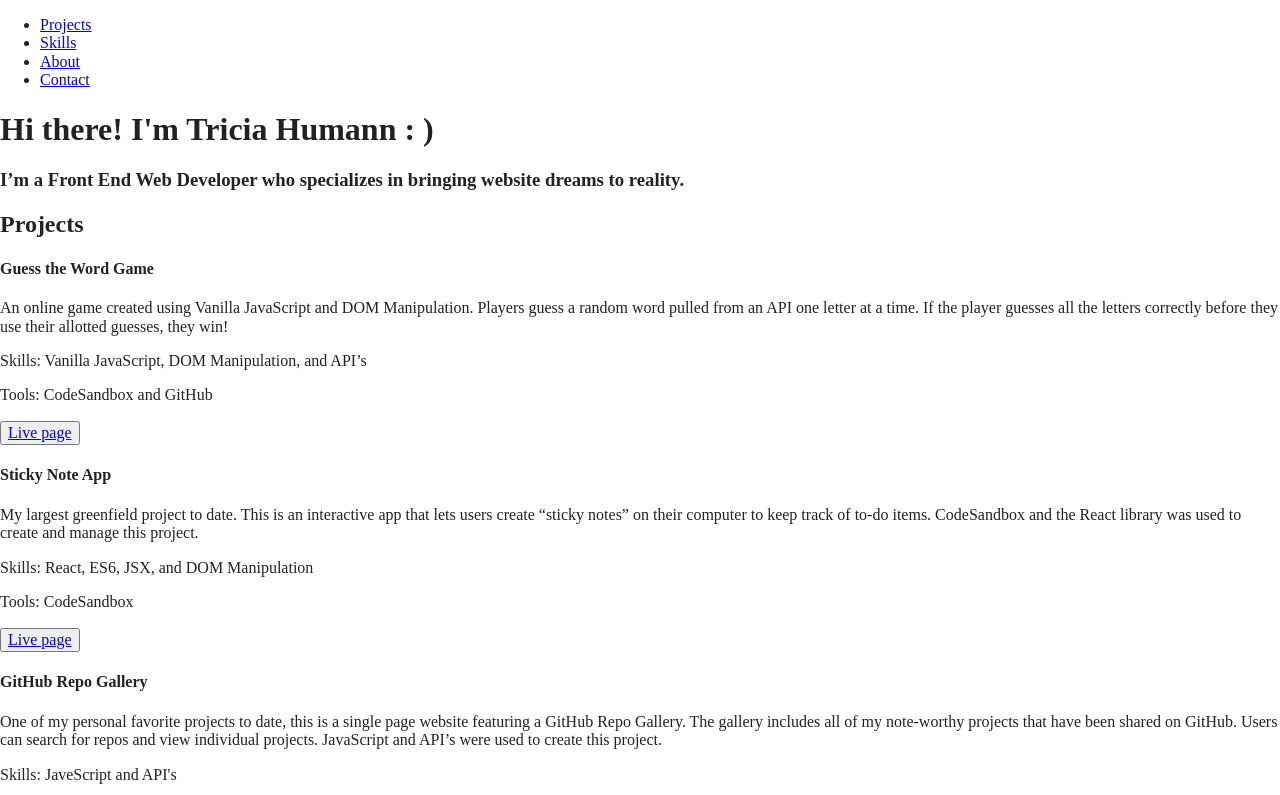
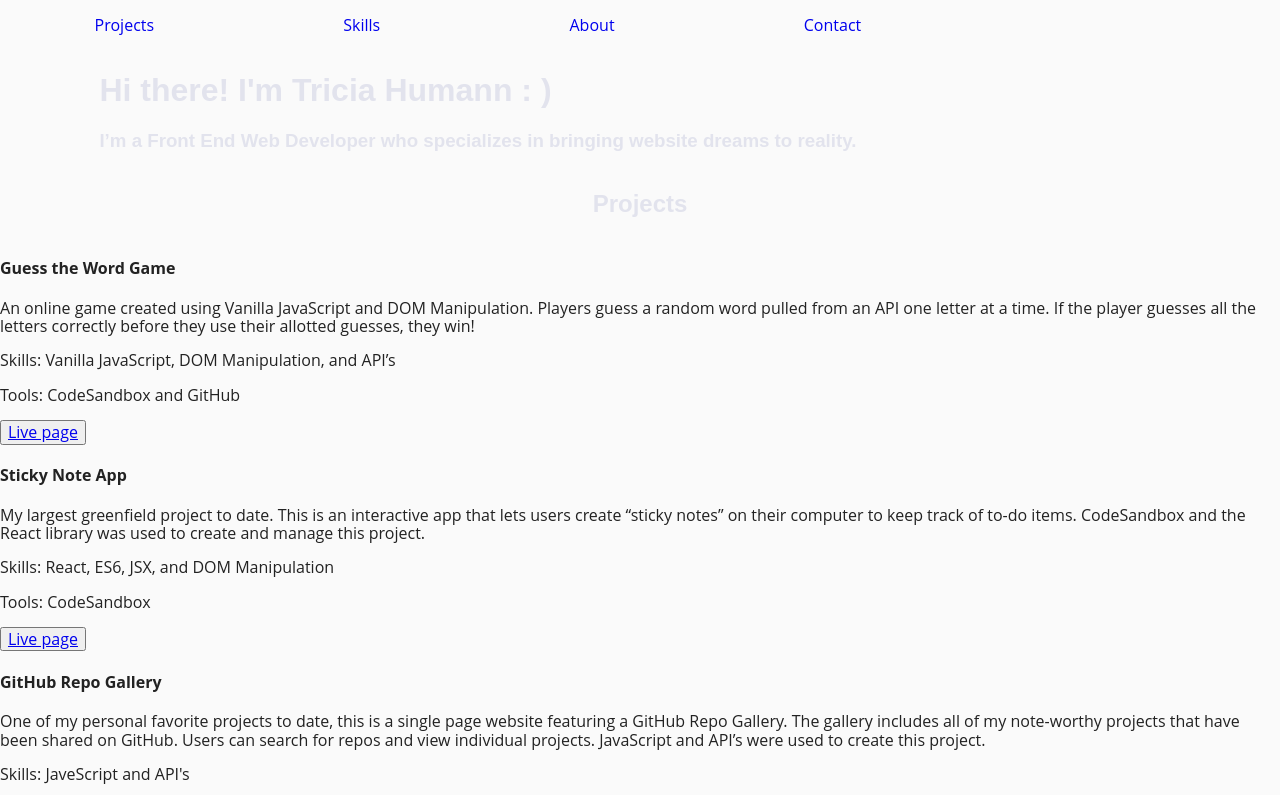
Before and after one commit to triciahumann/portfolio, a website built with Parcel: page index.html in a window 1280 px wide. Shown: the top 795 px of the page. Built offline with nearby package versions, Linux system fonts and the light colour scheme.

Commit message:
Added css flex properties to navigation in main.css

```diff
--- a/css/main.css
+++ b/css/main.css
@@ -87,6 +87,76 @@ textarea {
    Author's custom styles
    ========================================================================== */
 
+/* FONT INFO
+font-family: 'Open Sans', sans-serif;
+font-family: 'Poppins', sans-serif;
+*/
+
+/********** MOBILE FIRST **********/
+
+/*** General styles ***/
+
+html {
+  background: #fafafa;
+  font-size: 16px;
+}
+
+body {
+  font-family:'Open Sans', sans-serif;
+  font-size: 1em;
+}
+
+.container {
+  width: 100%;
+  display: flex;
+  flex-flow: row wrap;
+}
+
+h1 {
+  color: #e2e3ed;
+  font-family: 'Poppins', sans-serif;
+  font-size: 2.25em;
+}
+
+h2,
+h3 {
+  color: #e2e3ed;
+  font-family: 'Poppins', sans-serif
+}
+
+    /* Header styles */
+
+.content-wrapper {
+  width: 100%;
+  display: flex;
+  justify-content: center;
+  align-items: center;
+  flex-flow: row wrap;
+}
+
+    /* Navigation styles */
+
+nav {
+  width: 100%;
+  display: flex;
+  justify-content: center;
+  align-items: center;
+  flex-direction: row;
+}
+
+nav ul {
+  display: flex;
+  list-style-type: none;
+  padding: 0;
+  width: 100%;
+  justify-content: space-around;
+}
+
+nav ul li a {
+  text-decoration: none;
+}
+
+
 /* ==========================================================================
    Helper classes
    ========================================================================== */
@@ -175,8 +245,19 @@ textarea {
    Modify as content requires.
    ========================================================================== */
 
-@media only screen and (min-width: 35em) {
-  /* Style adjustments for viewports that meet the condition */
+
+  /* --------- T A B L E T --------- */
+   @media only screen and (min-width: 768px) {
+
+   /* General styles below */
+
+   }
+
+   /* -------- D E S K T O P -------- */
+@media screen and (min-width: 1200px) {
+
+  /* General styles */
+
 }
 
 @media print,
```
